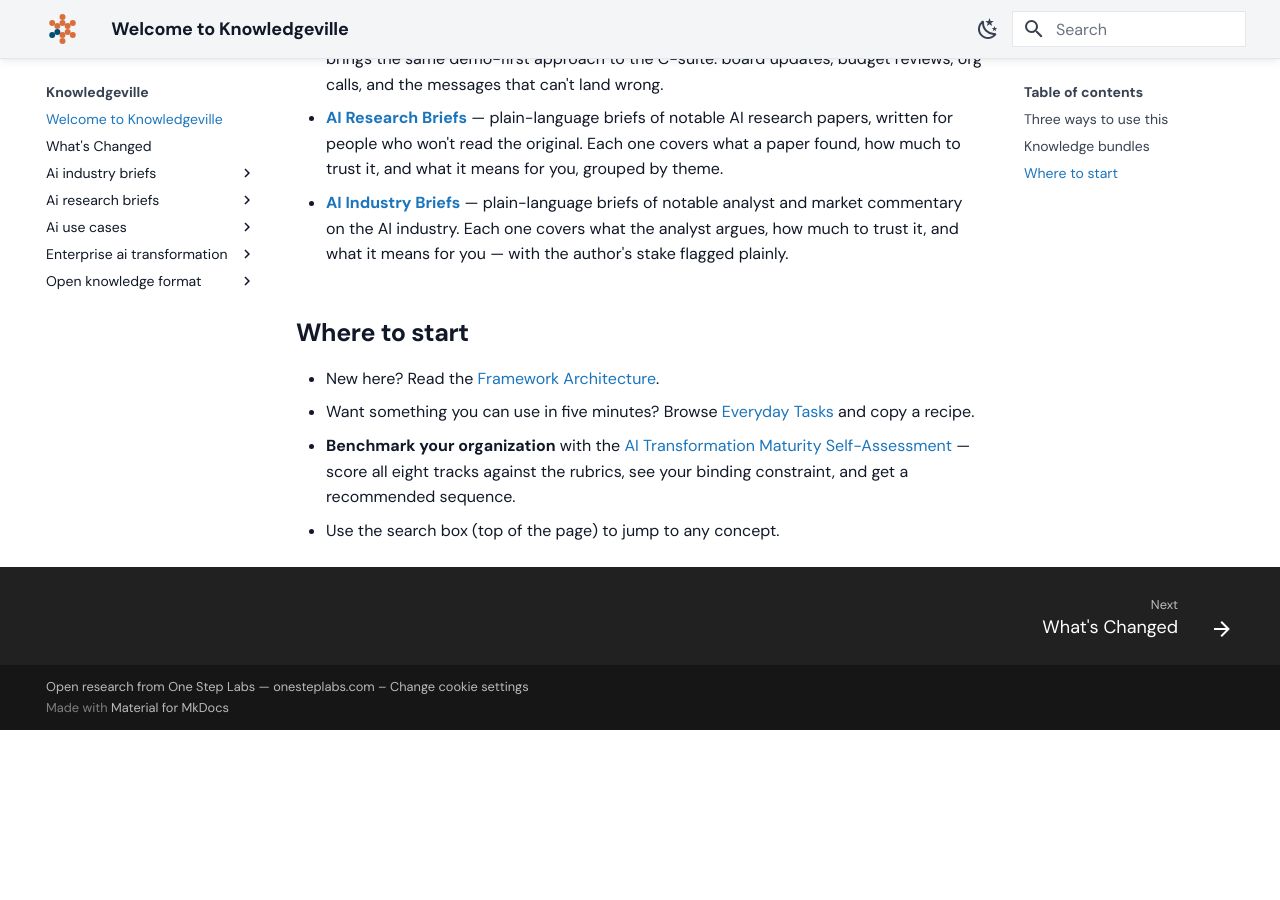
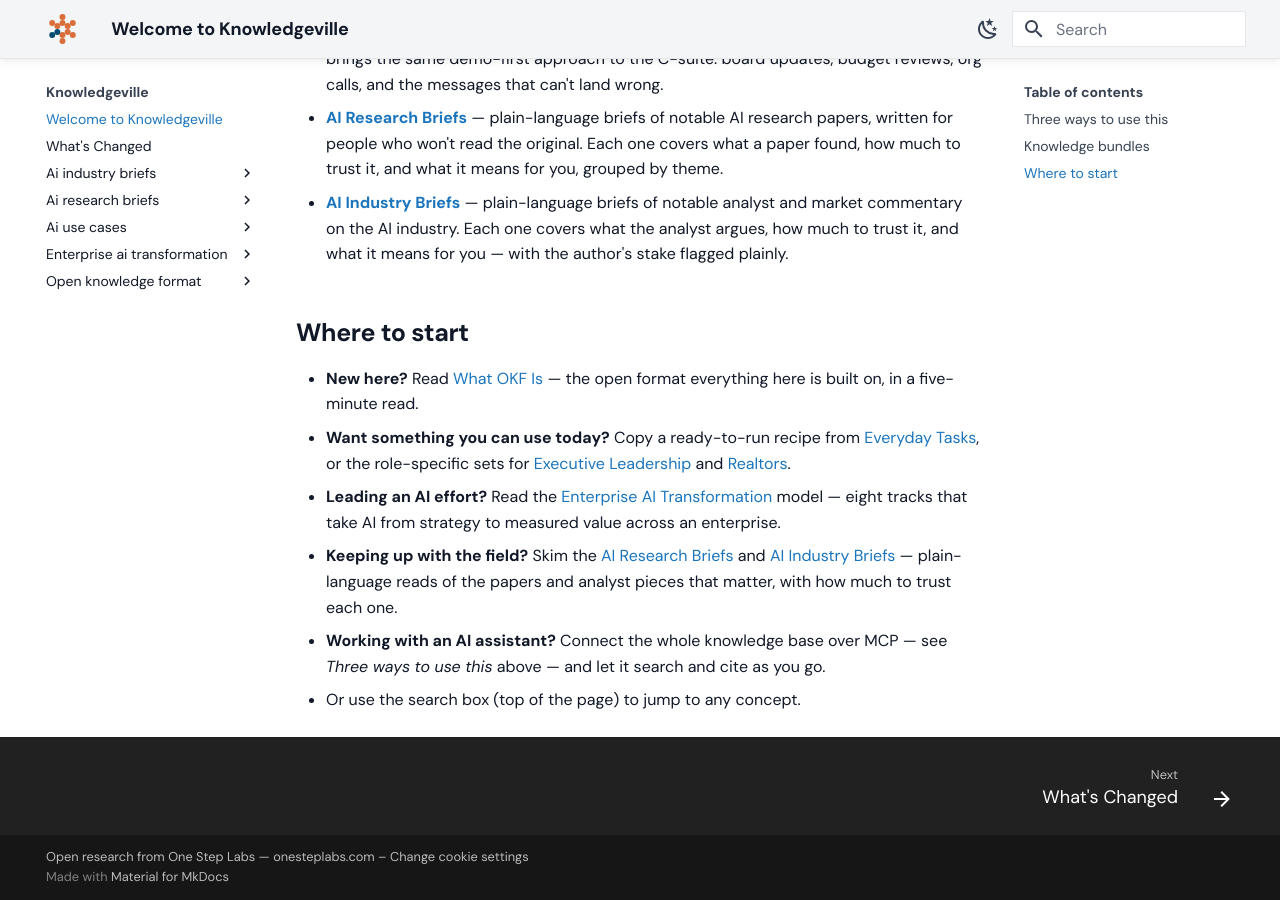
Before and after one commit to grandaha/knowledgeville, an MkDocs documentation site: the page built from published/index.md, in a window 1280 px wide and 900 px high, scrolled down 1336 px. Built offline with MkDocs 1.6.1 and Material for MkDocs 9.7.7, drawn with Linux system fonts in a browser that asks for light colours; some web fonts are replaced; before the commit the page ends 2066 px from its top, so only the background shows below that.

Commit message:
Publish: sync content from workspace

```diff
--- a/published/index.md
+++ b/published/index.md
@@ -62,7 +62,9 @@ Licensed [CC BY 4.0](https://creativecommons.org/licenses/by/4.0/) — free to u
 
 ## Where to start
 
-- New here? Read the [Framework Architecture](/enterprise-ai-transformation/framework-architecture.md).
-- Want something you can use in five minutes? Browse [Everyday Tasks](/ai-use-cases/everyday-tasks/index.md) and copy a recipe.
-- **Benchmark your organization** with the [AI Transformation Maturity Self-Assessment](https://www.onesteplabs.com/maturity-assessment.html) — score all eight tracks against the rubrics, see your binding constraint, and get a recommended sequence.
-- Use the search box (top of the page) to jump to any concept.
+- **New here?** Read [What OKF Is](/open-knowledge-format/what-okf-is.md) — the open format everything here is built on, in a five-minute read.
+- **Want something you can use today?** Copy a ready-to-run recipe from [Everyday Tasks](/ai-use-cases/everyday-tasks/index.md), or the role-specific sets for [Executive Leadership](/ai-use-cases/executive-leadership/index.md) and [Realtors](/ai-use-cases/realtors/index.md).
+- **Leading an AI effort?** Read the [Enterprise AI Transformation](/enterprise-ai-transformation/index.md) model — eight tracks that take AI from strategy to measured value across an enterprise.
+- **Keeping up with the field?** Skim the [AI Research Briefs](/ai-research-briefs/index.md) and [AI Industry Briefs](/ai-industry-briefs/index.md) — plain-language reads of the papers and analyst pieces that matter, with how much to trust each one.
+- **Working with an AI assistant?** Connect the whole knowledge base over MCP — see *Three ways to use this* above — and let it search and cite as you go.
+- Or use the search box (top of the page) to jump to any concept.
```
Also changed, not shown: published/changelog.md (+6 -0 lines), 1 other file.
